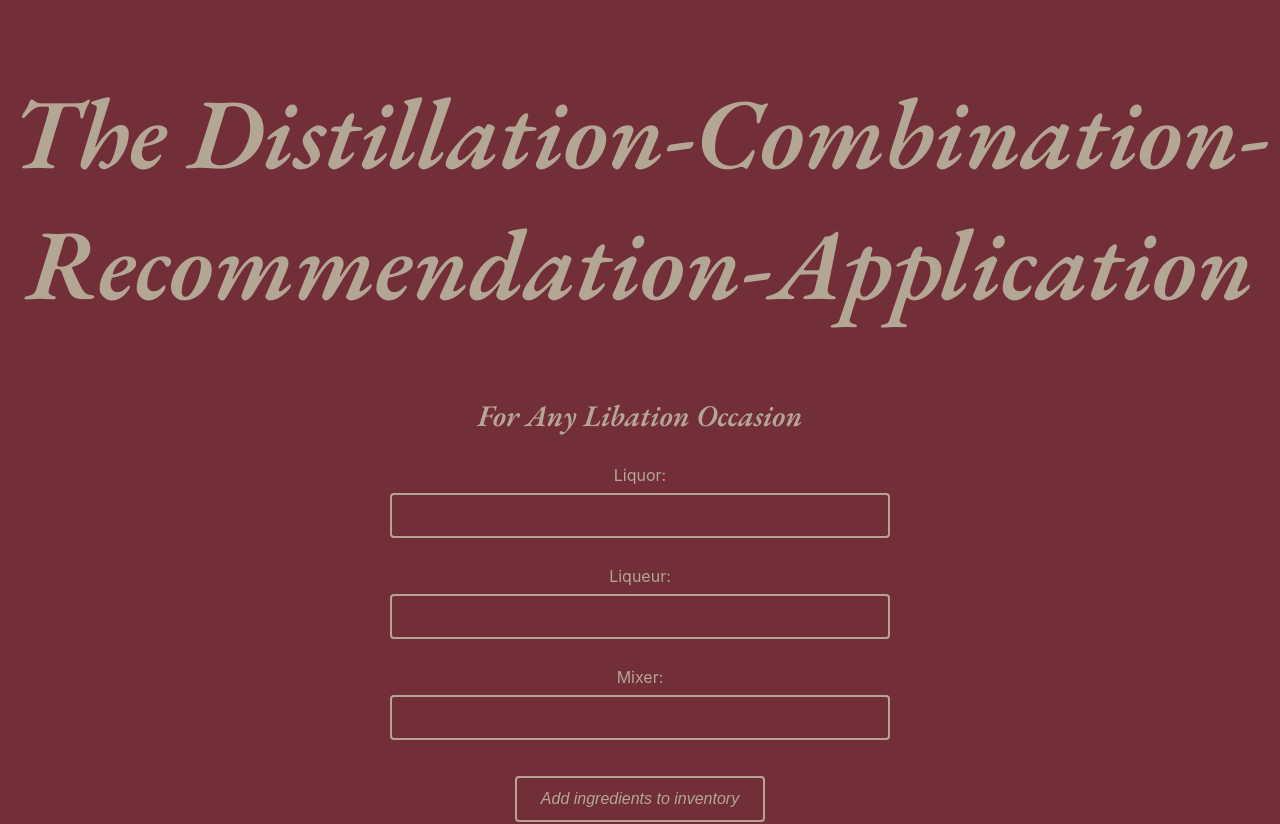
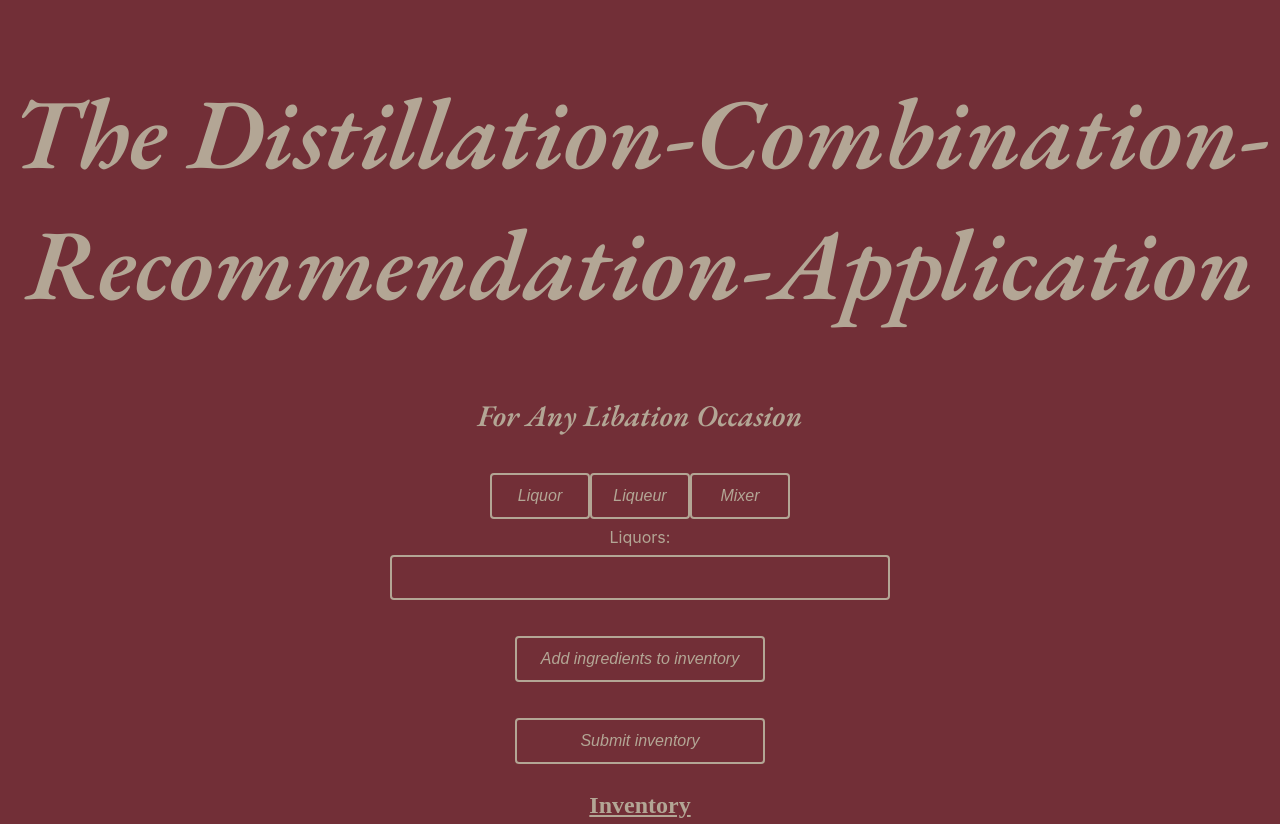
Before and after one commit to coleaniblett/Distillation-Combination-Recommendation-Application, a React (Create React App) app: page / in a window 1280 px wide. Shown: the top 824 px of the page. Built offline with nearby package versions, Linux system fonts and the light colour scheme.

Commit message:
simplify menu input to one dropdown

```diff
--- a/src/components/Form/Form.css
+++ b/src/components/Form/Form.css
@@ -44,6 +44,11 @@ button {
   font-style: italic;
 }
 
+  /* Style the selection buttons */
+.selection-button {
+  width: 20%;
+}
+
   /* Change the background color of the submit button on hover */
 form button:hover {
   background-color: #333;
--- a/src/components/Form/Form.js
+++ b/src/components/Form/Form.js
@@ -1,80 +1,67 @@
 import React, { useState } from 'react';
 import './Form.css';
 import {Ingredients} from '../Ingredients/Ingredients';
+import {Dropdown} from '../Dropdown/Dropdown'
 
 const {liquors, liqueurs, mixers} = Ingredients;
 
 export const Form = ({ onSubmit }) => {
   const [formData, setFormData] = useState({});
-  /*const liquorSelect = document.getElementById("liquor");
-  const liqueurSelect = document.getElementById("liqueur");
-  const mixerSelect = document.getElementById("mixer");*/
   const [liquorOptions, setLiquorOptions] = useState([]);
   const [liqueurOptions, setLiqueurOptions] = useState([]);
   const [mixerOptions, setMixerOptions] = useState([]);
+  const [selectionName, setSelectionName] = useState("Liquors");
 
   function handleSubmit(event) {
     event.preventDefault();
-    onSubmit(formData);
-    window.alert("Test");
+    onSubmit({ ...formData, id: Date.now() });
   }
 
-  /*f (liquorSelect.childElementCount === 1) {
-    liquors.map(option => {
-      const optionElement = document.createElement('option');
-      optionElement.value = option;
-      optionElement.textContent = option;
-      liquorSelect.appendChild(optionElement);
-      return "";
-    });
-
-    liqueurs.map(option => {
-      const optionElement = document.createElement('option');
-      optionElement.value = option;
-      optionElement.textContent = option;
-      liqueurSelect.appendChild(optionElement);
-      return "";
-    });
-
-    mixers.map(option => {
-      const optionElement = document.createElement('option');
-      optionElement.value = option;
-      optionElement.textContent = option;
-      mixerSelect.appendChild(optionElement);
-      return "";
-    });
-  }*/
-  if (liquorOptions.length === 0) {
-    setLiquorOptions(liquors.map(option => <option value={option}>{option}</option>));
-    setLiqueurOptions(liqueurs.map(option => <option value={option}>{option}</option>));
-    setMixerOptions(mixers.map(option => <option value={option}>{option}</option>));
+  function handleChange(event) {
+    const {className, value} = event.target;
+    if (value != "") {
+      setFormData(prevFormData => ({ ...prevFormData, ["name"]: value}));
+    }
   }
 
+   function handleSelection(event) {
+     const {id} = event.target;
+     setSelectionName(id);
+   }
+
+  if (liquorOptions.length === 0) {
+    setLiquorOptions(liquors.map(option => <option className="liquor" value={option}>{option}</option>));
+    setLiqueurOptions(liqueurs.map(option => <option className="liqueur" value={option}>{option}</option>));
+    setMixerOptions(mixers.map(option => <option className="mixer" value={option}>{option}</option>));
+  }
 
   return (
     <form id="cocktail-form">
-      <label for="liquor">Liquor:</label><br/>
-      <select id="liquor" className="liquor">
+      <button className="selection-button" onClick={handleSelection} id="Liquors">Liquor</button>
+      <button className="selection-button" onClick={handleSelection} id="Liqueurs">Liqueur</button>
+      <button className="selection-button" onClick={handleSelection}>Mixer</button>
+      {/*<label for="liquor">Liquor:</label><br/>
+      <select id="liquor" className="liquor" onChange={handleChange}>
         <option value=""></option>
         {liquorOptions}
       </select><br/>
       <br/>
       <label for="liqueur">Liqueur:</label><br/>
-      <select id="liqueur" className="liqueur">
+      <select id="liqueur" className="liqueur" onChange={handleChange}>
         <option value=""></option>
         {liqueurOptions}
       </select><br/>
       <br/>
       <label for="mixer">Mixer:</label><br/>
-      <select id="mixer" className="mixer">
+      <select id="mixer" className="mixer" onChange={handleChange}>
         <option value=""></option>
         {mixerOptions}
       </select><br/>
-      <br/>
-      <button type="submit" >Add ingredients to inventory</button><br/>
+      <br/>*/}
+      <Dropdown choices={liqueurOptions} choicesName={selectionName} selectIngredient={handleChange}/>
+      <button type="submit" onClick={handleSubmit}>Add ingredients to inventory</button><br/>
       <br/>
       <button type="submit">Submit inventory</button>
-
     </form>
   );
 }
```
